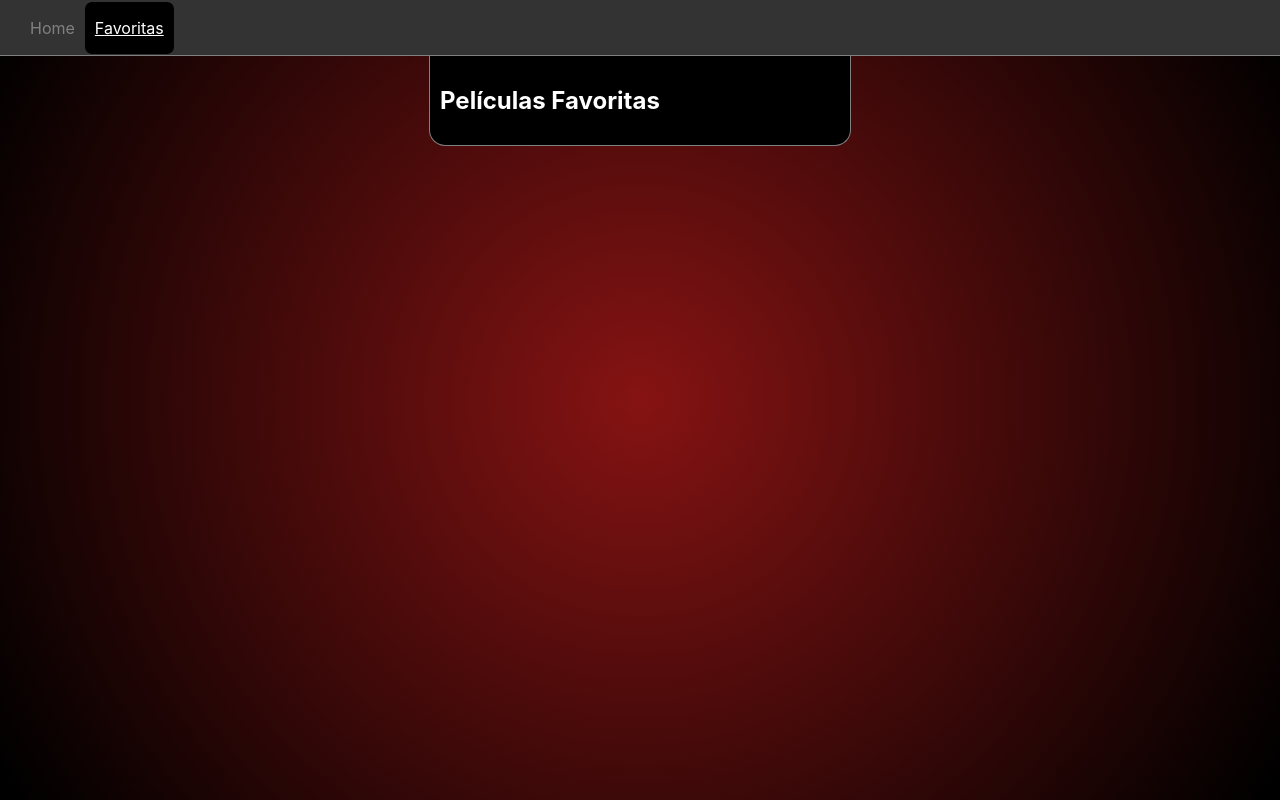
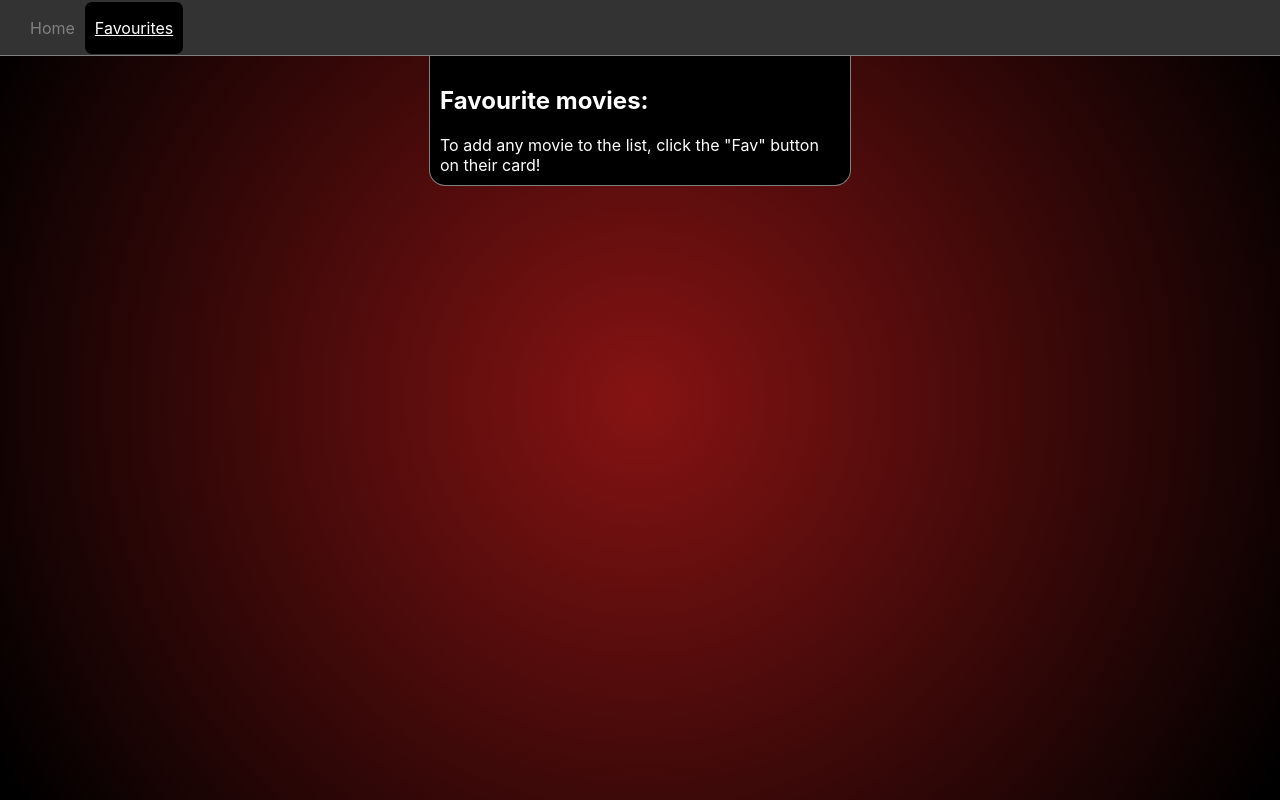
Before and after one commit to maxfer03/movies-app, a React (Create React App) app: page /favs in a window 1280 px wide. Built offline with nearby package versions, Linux system fonts and the light colour scheme.

Commit message:
translated to english

```diff
--- a/src/components/Favorites/Favorites.js
+++ b/src/components/Favorites/Favorites.js
@@ -17,14 +17,7 @@ function mapStateToProps(state)
   }
 } */
 
-export function ConnectedList({movies, removeMovieFavorite}){
-  return (
-    <div className = "allFav">
-      <div className ="structure">
-        <div className="emptyness"/>
-        <h2>Películas Favoritas</h2>
-        <ul>
-        {movies.map((movie) =>
+/* movies.map((movie) =>
           <div>
             <span className = "listOrder">
               <Link to={`/movie/${movie.id}`} className = "favTitle">
@@ -33,8 +26,32 @@ export function ConnectedList({movies, removeMovieFavorite}){
               <button class = "delFav"onClick={()=>{removeMovieFavorite(movie.id)}}>delete</button>
             </span>
 
-          </div>)}
-        </ul>
+          </div>) */
+
+export function ConnectedList({movies, removeMovieFavorite}){
+  return (
+    <div className = "allFav">
+      <div className ="structure">
+        <div className="emptyness"/>
+        <h2>Favourite movies:</h2>
+
+        {movies.length === 0 ?
+          <span>To add any movie to the list, click the "Fav" button on their card!</span>
+          :
+          <ul>
+          {
+            movies.map((movie) =>
+            <div>
+              <li className = "listOrder">
+                <span> - <Link to={`/movie/${movie.id}`} className = "favTitle">
+                {movie.title}
+                </Link></span>
+                <button class = "delFav"onClick={()=>{removeMovieFavorite(movie.id)}}>delete</button>
+              </li>
+            </div>)
+          }
+          </ul>}
+
       </div>
     </div>
   );
--- a/src/components/NavBar/NavBar.js
+++ b/src/components/NavBar/NavBar.js
@@ -10,14 +10,14 @@ export default function NavBar() {
                 <ul className="list">
                     <li className="list-item">
                         <NavLink exact to="/" >Home</NavLink>
-                        <NavLink to="/favs" >Favoritas</NavLink>
+                        <NavLink to="/favs" >Favourites</NavLink>
 
                     </li>
                 </ul>
 
             </nav>
             <Route exact path = "/">
-                <span className="buscPlaceholder">Buscador</span>
+                <span className="buscPlaceholder">Search...</span>
             </Route>
         </header>
     )
```
Also changed, not shown: 1 other file (tests, documents, lock files or other folders).
